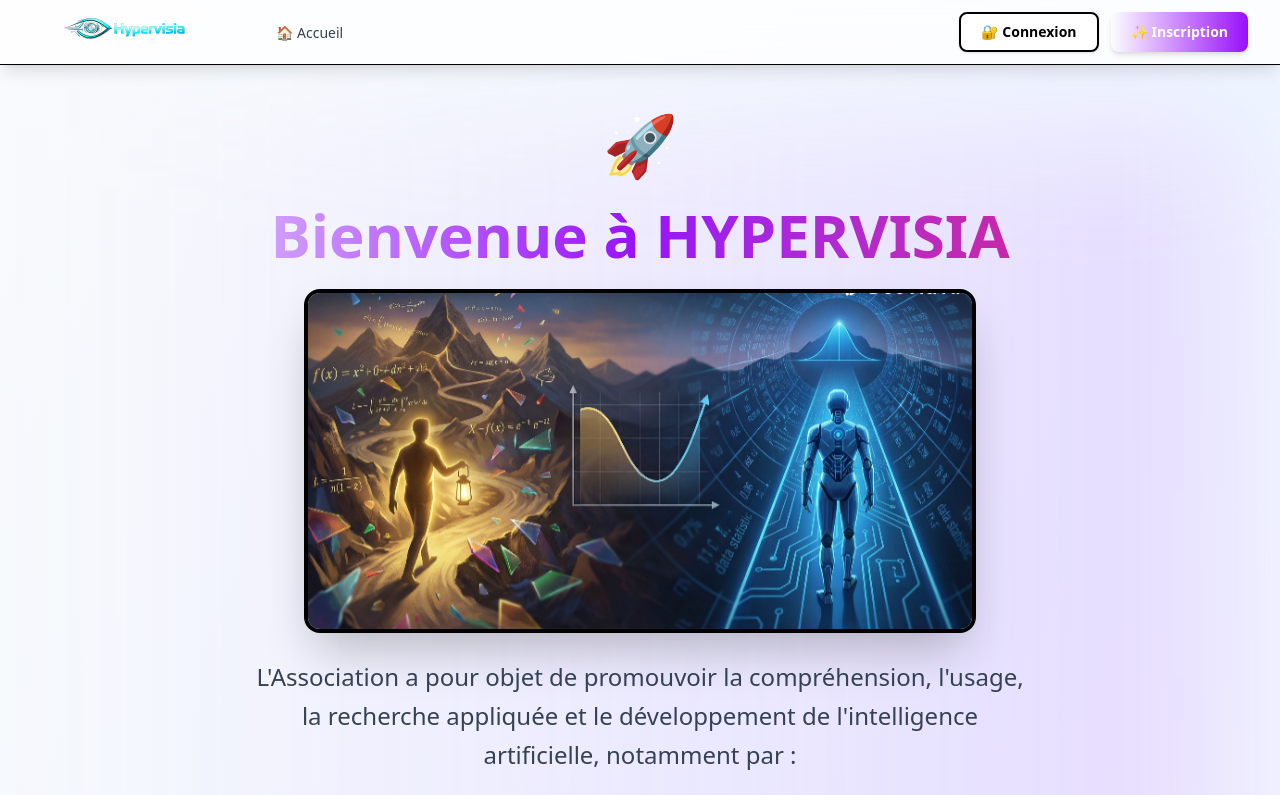
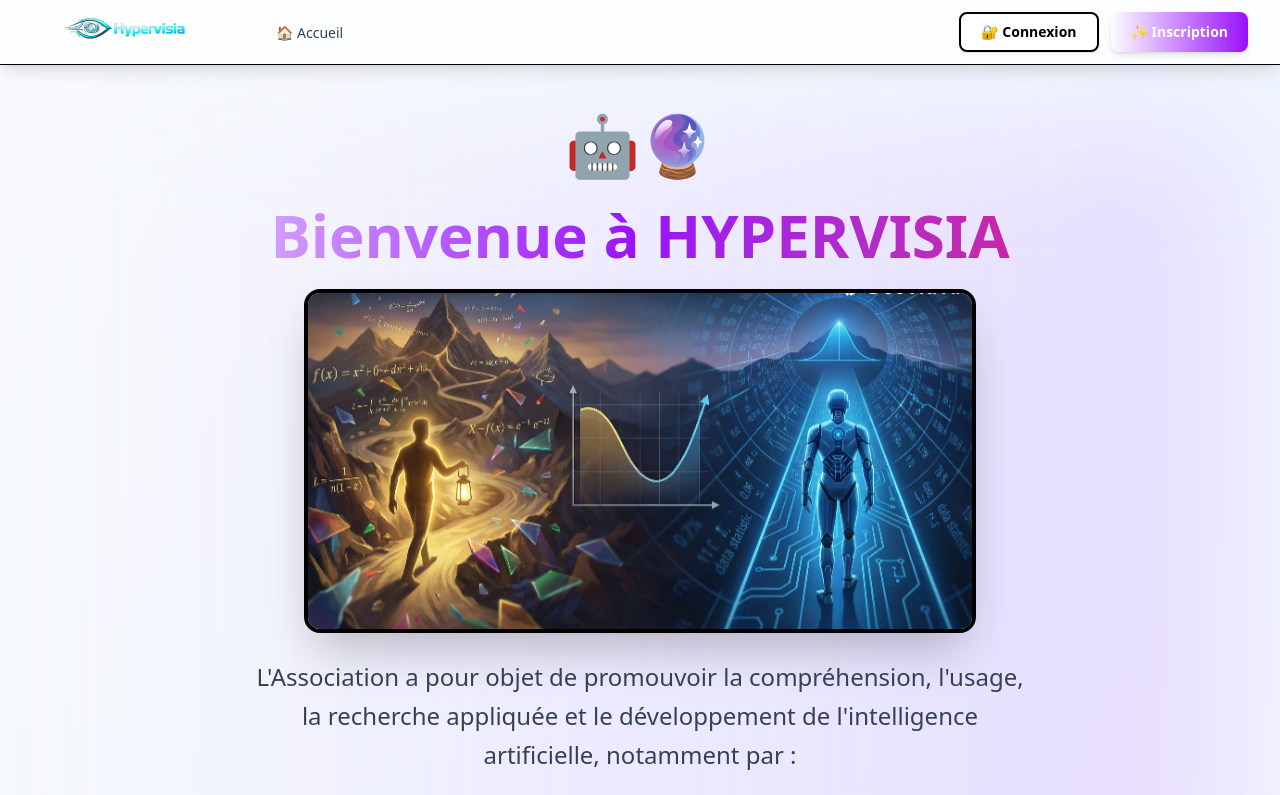
Before and after one commit to Sam9682/ai-hypervisia, a React (Vite) app in the folder frontend/: page / in a window 1280 px wide. Shown: the top 795 px of the page. Built offline with nearby package versions, Linux system fonts and the light colour scheme; no server answers.

Commit message:
Modify emoji

```diff
--- a/frontend/src/pages/HomePage.tsx
+++ b/frontend/src/pages/HomePage.tsx
@@ -66,7 +66,7 @@
       <div className="text-center mb-16 relative">
         <div className="absolute inset-0 bg-gradient-to-r from-primary-400/20 to-purple-400/20 blur-3xl -z-10"></div>
         <div className="inline-block mb-4">
-          <span className="text-6xl animate-bounce inline-block">🚀</span>
+          <span className="text-6xl animate-bounce inline-block">🤖🔮</span>
         </div>
         <h1 className="text-5xl md:text-6xl font-extrabold mb-6 bg-gradient-to-r from-primary-600 via-purple-600 to-pink-600 bg-clip-text text-transparent">
           Bienvenue à HYPERVISIA
```
